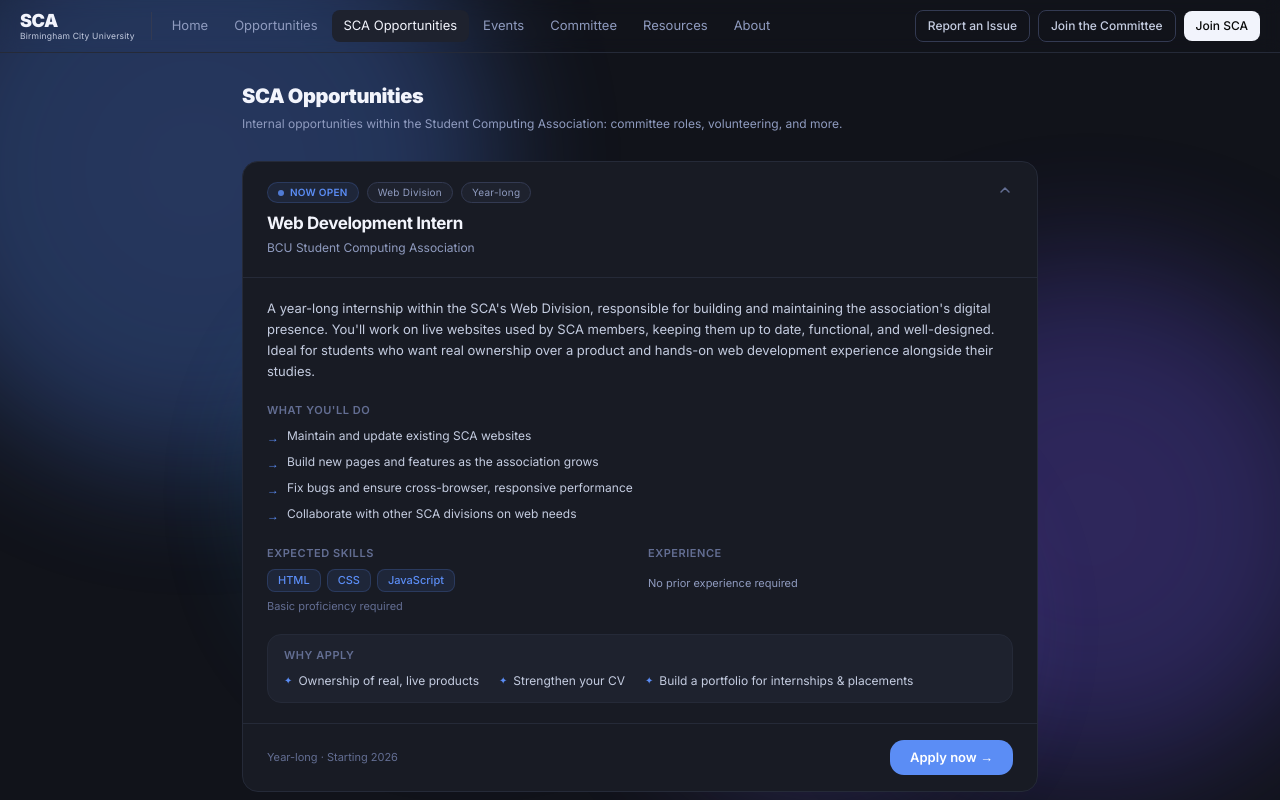
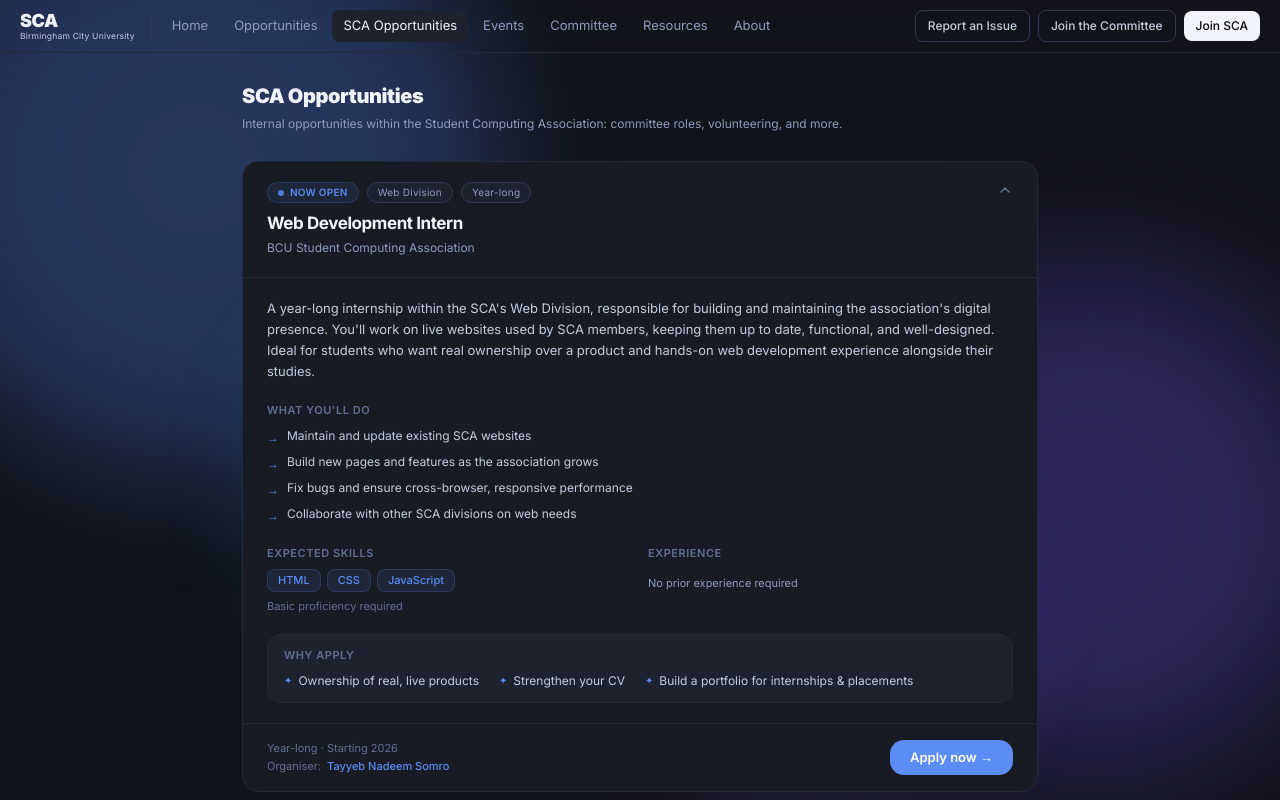
Before and after one commit to uffbilxl/sca, a Next.js app: page /sca-opportunities in a window 1280 px wide. Both pictures are taken after a click on the button 640 px from the left and 219 px from the top of the page. Shown: the top 800 px of the page. Built offline with nearby package versions, Linux system fonts and the light colour scheme.

Commit message:
Add Tayyeb as organiser on web dev intern card

```diff
--- a/src/app/sca-opportunities/page.tsx
+++ b/src/app/sca-opportunities/page.tsx
@@ -139,7 +139,15 @@ export default function SCAOpportunitiesPage() {
             </div>
 
             <div className="px-6 py-4 border-t border-[var(--b1)] flex flex-col sm:flex-row items-start sm:items-center justify-between gap-3">
-              <p className="text-[11px] text-[var(--t4)]">Year-long · Starting 2026</p>
+              <div className="flex flex-col gap-0.5">
+                <p className="text-[11px] text-[var(--t4)]">Year-long · Starting 2026</p>
+                <div className="flex items-center gap-1.5 text-[11px] text-[var(--t4)]">
+                  <span>Organiser:</span>
+                  <a href="mailto:tayyeb.nadeemsomro@mail.bcu.ac.uk" className="text-accent hover:underline font-medium">
+                    Tayyeb Nadeem Somro
+                  </a>
+                </div>
+              </div>
               <a
                 href="https://tally.so/r/QK4R5l"
                 target="_blank"
```
